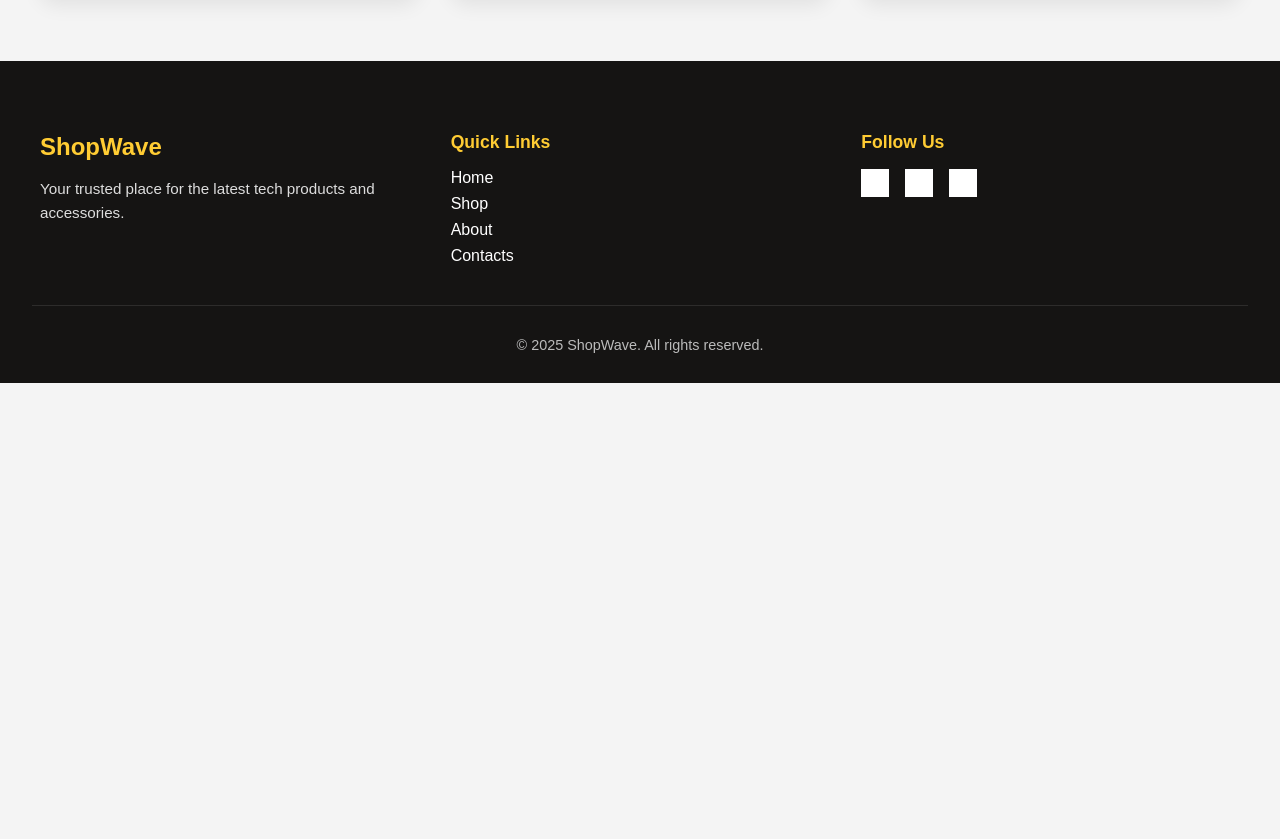
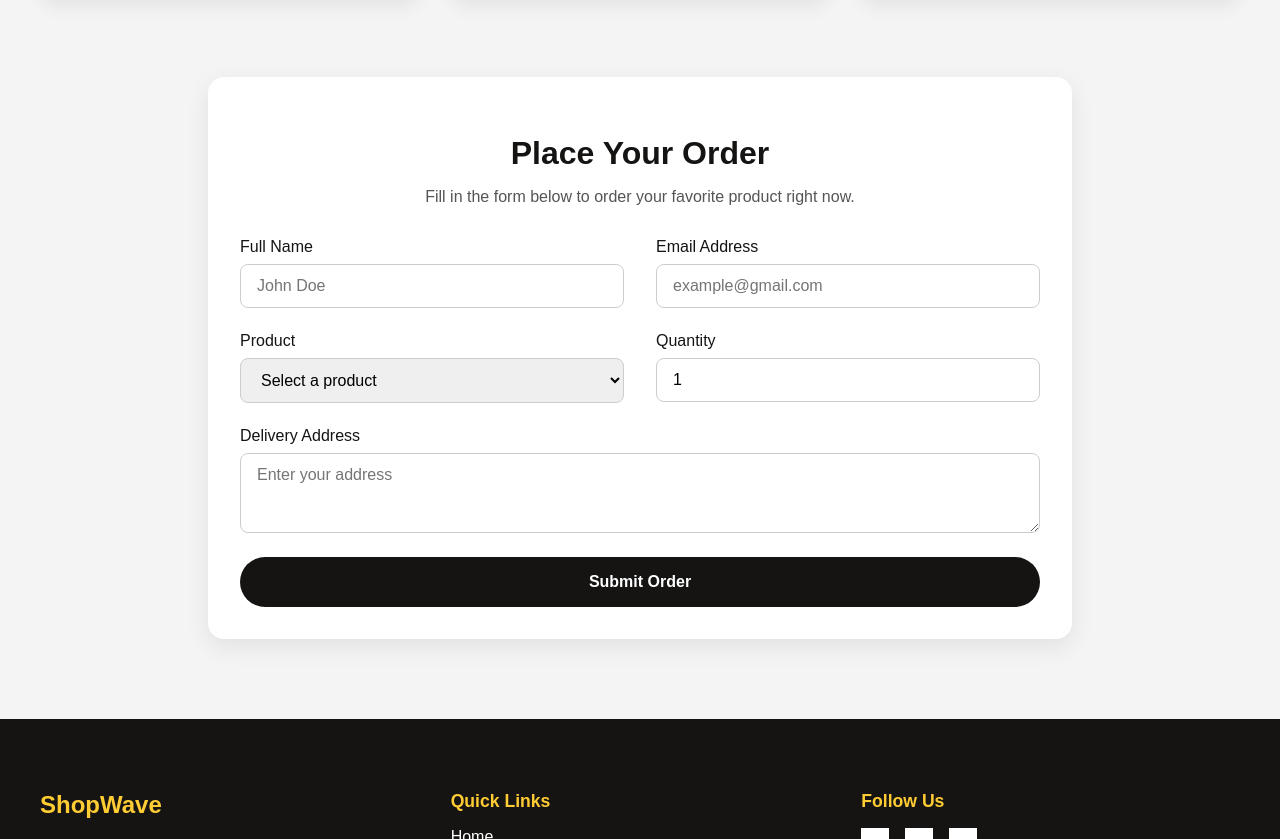
Before and after one commit to dimaqweop/myproject, a plain HTML site: page index.html in a window 1280 px wide. Shown: the part 590-1429 px from the top of the page. Before the commit the page ends 973 px from the top, so only its background shows below. Drawn offline with Linux system fonts and the light colour scheme; grey boxes are pictures that could not be loaded.

Commit message:
Added Product Order Form

```diff
--- a/css/style.css
+++ b/css/style.css
@@ -217,3 +217,101 @@ footer {
     justify-content: center;
   }
 }
+
+
+
+/* === 🔹 Секція замовлення === */
+.order-section {
+  max-width: 800px;
+  margin: 5rem auto;
+  padding: 2rem;
+  background: #ffffff;
+  border-radius: 16px;
+  box-shadow: 0 8px 25px rgba(0, 0, 0, 0.08);
+  text-align: center;
+}
+
+.order-section h2 {
+  color: #151413;
+  font-size: 2rem;
+  margin-bottom: 0.5rem;
+}
+
+.order-section p {
+  color: #555;
+  margin-bottom: 2rem;
+}
+
+/* === 🔹 Форма === */
+.order-form {
+  display: grid;
+  grid-template-columns: repeat(2, 1fr);
+  gap: 1.5rem 2rem;
+  text-align: left;
+}
+
+.form-group {
+  display: flex;
+  flex-direction: column;
+}
+
+.form-group.full-width {
+  grid-column: span 2;
+}
+
+/* === 🔹 Поля === */
+label {
+  font-weight: 500;
+  color: #151413;
+  margin-bottom: 0.5rem;
+}
+
+input,
+select,
+textarea {
+  padding: 0.75rem 1rem;
+  border-radius: 8px;
+  border: 1px solid #ccc;
+  font-size: 1rem;
+  transition: border-color 0.3s, box-shadow 0.3s;
+  font-family: "Montserrat", sans-serif;
+}
+
+input:focus,
+select:focus,
+textarea:focus {
+  border-color: #ffcc33;
+  outline: none;
+  box-shadow: 0 0 0 3px rgba(255, 204, 51, 0.3);
+}
+
+/* === 🔹 Кнопка === */
+.order-form button {
+  grid-column: span 2;
+  padding: 1rem 2rem;
+  background-color: #151413;
+  color: #fff;
+  border: none;
+  border-radius: 9999px;
+  font-weight: 600;
+  font-size: 1rem;
+  cursor: pointer;
+  transition: background 0.3s, transform 0.2s;
+}
+
+.order-form button:hover {
+  background-color: #ffcc33;
+  color: #151413;
+  transform: translateY(-2px);
+}
+
+/* === 🔹 Адаптивність === */
+@media (max-width: 600px) {
+  .order-form {
+    grid-template-columns: 1fr;
+  }
+
+  .order-form button {
+    grid-column: span 1;
+  }
+}
--- a/index.html
+++ b/index.html
@@ -42,6 +42,45 @@
   </section>
 </main>
 
+<section class="order-section">
+  <h2>Place Your Order</h2>
+  <p>Fill in the form below to order your favorite product right now.</p>
+
+  <form class="order-form">
+    <div class="form-group">
+      <label for="name">Full Name</label>
+      <input type="text" id="name" name="name" placeholder="John Doe" required>
+    </div>
+
+    <div class="form-group">
+      <label for="email">Email Address</label>
+      <input type="email" id="email" name="email" placeholder="example@gmail.com" required>
+    </div>
+
+    <div class="form-group">
+      <label for="product">Product</label>
+      <select id="product" name="product" required>
+        <option value="">Select a product</option>
+        <option>Wireless Headphones</option>
+        <option>Smart Watch</option>
+        <option>Portable Speaker</option>
+      </select>
+    </div>
+
+    <div class="form-group">
+      <label for="quantity">Quantity</label>
+      <input type="number" id="quantity" name="quantity" min="1" value="1" required>
+    </div>
+
+    <div class="form-group full-width">
+      <label for="address">Delivery Address</label>
+      <textarea id="address" name="address" rows="3" placeholder="Enter your address" required></textarea>
+    </div>
+
+    <button type="submit">Submit Order</button>
+  </form>
+</section>
+
     <footer>
   <div class="footer-container">
     <div class="footer-about">
```
